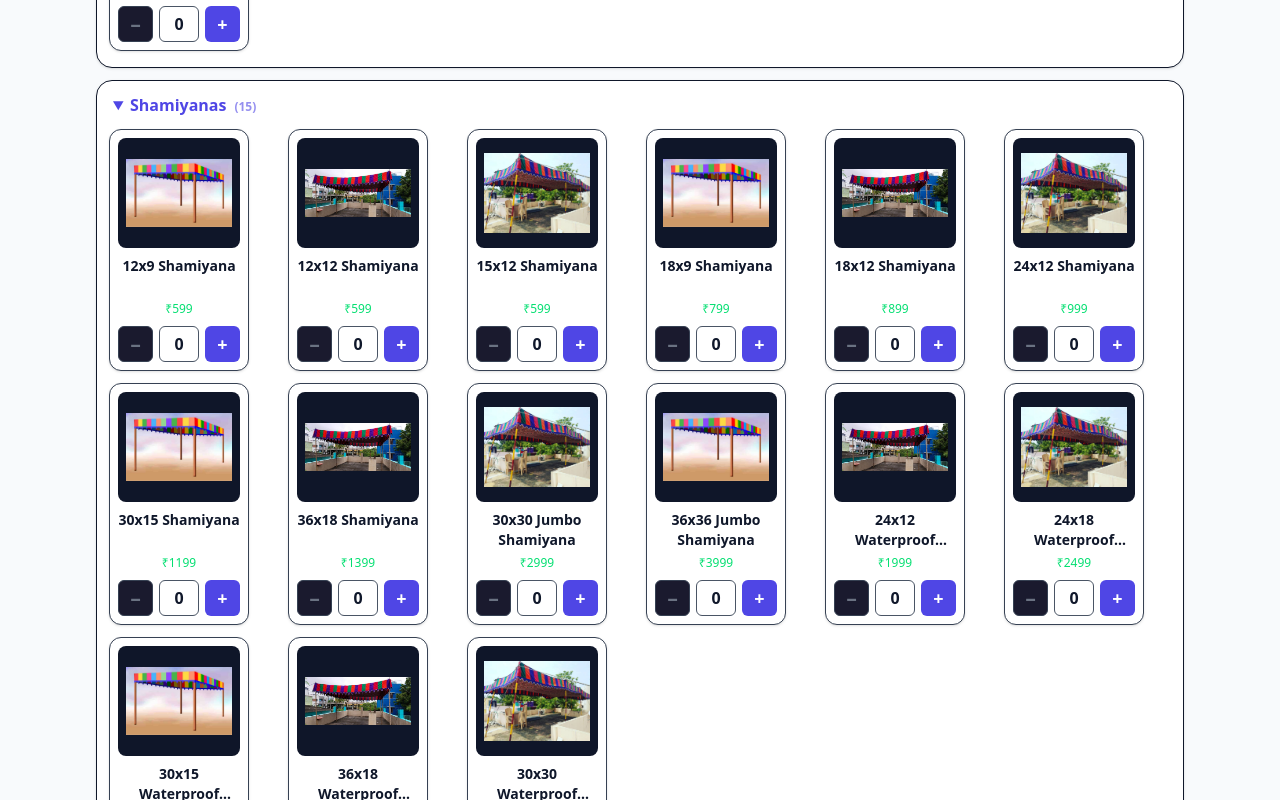
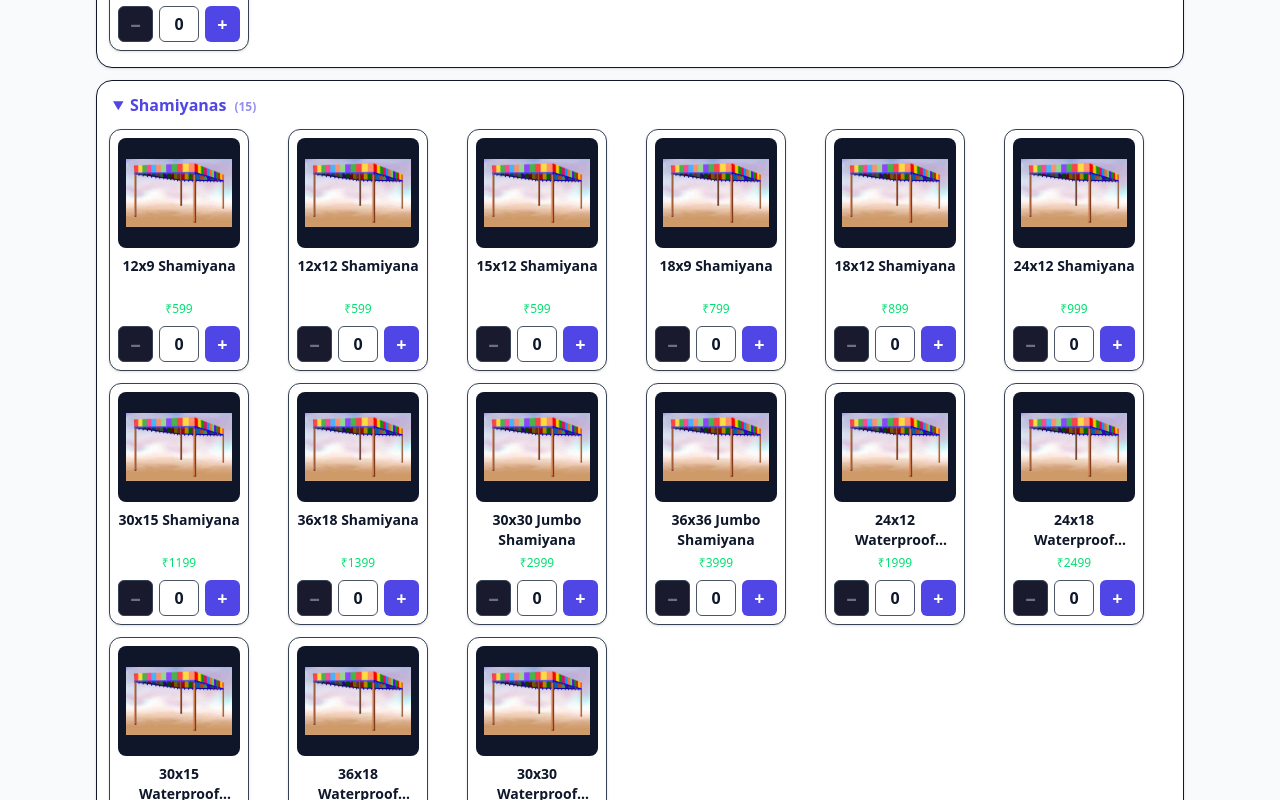
Before and after one commit to nawazshareefshaiksfdc/chandini-hirers-web, a Next.js app: page / in a window 1280 px wide. Shown: the part 940-1740 px from the top of the page. Built offline with nearby package versions, Linux system fonts and the light colour scheme.

Commit message:
Update catalog.ts

```diff
--- a/src/data/catalog.ts
+++ b/src/data/catalog.ts
@@ -34,20 +34,20 @@ export const ALL_CATEGORIES = [
 export const kCatalog: Item[] = [
   // ─────────────────────────── Shamiyanas ───────────────────────────
   { id: "sha1", name: "12x9 Shamiyana", imageAssets: ["./images/shamiyana1.jpg"], previewImage: "./images/shamiyana1.jpg", price: 599, category: Categories.shamiyanas },
-  { id: "sha2", name: "12x12 Shamiyana", imageAssets: ["./images/shamiyana2.jpg"], price: 599, category: Categories.shamiyanas },
-  { id: "sha3", name: "15x12 Shamiyana", imageAssets: ["./images/shamiyana3.jpg"], price: 599, category: Categories.shamiyanas },
+  { id: "sha2", name: "12x12 Shamiyana", imageAssets: ["./images/shamiyana1.jpg"], price: 599, category: Categories.shamiyanas },
+  { id: "sha3", name: "15x12 Shamiyana", imageAssets: ["./images/shamiyana1.jpg"], price: 599, category: Categories.shamiyanas },
   { id: "sha4", name: "18x9 Shamiyana", imageAssets: ["./images/shamiyana1.jpg"], price: 799, category: Categories.shamiyanas },
-  { id: "sha5", name: "18x12 Shamiyana", imageAssets: ["./images/shamiyana2.jpg"], price: 899, category: Categories.shamiyanas },
-  { id: "sha6", name: "24x12 Shamiyana", imageAssets: ["./images/shamiyana3.jpg"], price: 999, category: Categories.shamiyanas },
+  { id: "sha5", name: "18x12 Shamiyana", imageAssets: ["./images/shamiyana1.jpg"], price: 899, category: Categories.shamiyanas },
+  { id: "sha6", name: "24x12 Shamiyana", imageAssets: ["./images/shamiyana1.jpg"], price: 999, category: Categories.shamiyanas },
   { id: "sha7", name: "30x15 Shamiyana", imageAssets: ["./images/shamiyana1.jpg"], price: 1199, category: Categories.shamiyanas },
-  { id: "sha8", name: "36x18 Shamiyana", imageAssets: ["./images/shamiyana2.jpg"], price: 1399, category: Categories.shamiyanas },
-  { id: "sha9", name: "30x30 Jumbo Shamiyana", imageAssets: ["./images/shamiyana3.jpg"], price: 2999, category: Categories.shamiyanas },
+  { id: "sha8", name: "36x18 Shamiyana", imageAssets: ["./images/shamiyana1.jpg"], price: 1399, category: Categories.shamiyanas },
+  { id: "sha9", name: "30x30 Jumbo Shamiyana", imageAssets: ["./images/shamiyana1.jpg"], price: 2999, category: Categories.shamiyanas },
   { id: "sha10", name: "36x36 Jumbo Shamiyana", imageAssets: ["./images/shamiyana1.jpg"], price: 3999, category: Categories.shamiyanas },
-  { id: "sha11", name: "24x12 Waterproof Shamiyana", imageAssets: ["./images/shamiyana2.jpg"], price: 1999, category: Categories.shamiyanas },
-  { id: "sha12", name: "24x18 Waterproof Shamiyana", imageAssets: ["./images/shamiyana3.jpg"], price: 2499, category: Categories.shamiyanas },
+  { id: "sha11", name: "24x12 Waterproof Shamiyana", imageAssets: ["./images/shamiyana1.jpg"], price: 1999, category: Categories.shamiyanas },
+  { id: "sha12", name: "24x18 Waterproof Shamiyana", imageAssets: ["./images/shamiyana1.jpg"], price: 2499, category: Categories.shamiyanas },
   { id: "sha13", name: "30x15 Waterproof Shamiyana", imageAssets: ["./images/shamiyana1.jpg"], price: 2999, category: Categories.shamiyanas },
-  { id: "sha14", name: "36x18 Waterproof Shamiyana", imageAssets: ["./images/shamiyana2.jpg"], price: 3500, category: Categories.shamiyanas },
-  { id: "sha15", name: "30x30 Waterproof Shamiyana", imageAssets: ["./images/shamiyana3.jpg"], price: 3999, category: Categories.shamiyanas },
+  { id: "sha14", name: "36x18 Waterproof Shamiyana", imageAssets: ["./images/shamiyana1.jpg"], price: 3500, category: Categories.shamiyanas },
+  { id: "sha15", name: "30x30 Waterproof Shamiyana", imageAssets: ["./images/shamiyana1.jpg"], price: 3999, category: Categories.shamiyanas },
 
   // ─────────────────────────── Pandiri ───────────────────────────
   { id: "pan1", name: "12x12 Pandiri", imageAssets: ["./images/Pandiri/whiteceiling.jpg"], price: 1199, category: Categories.pandiri },
```
